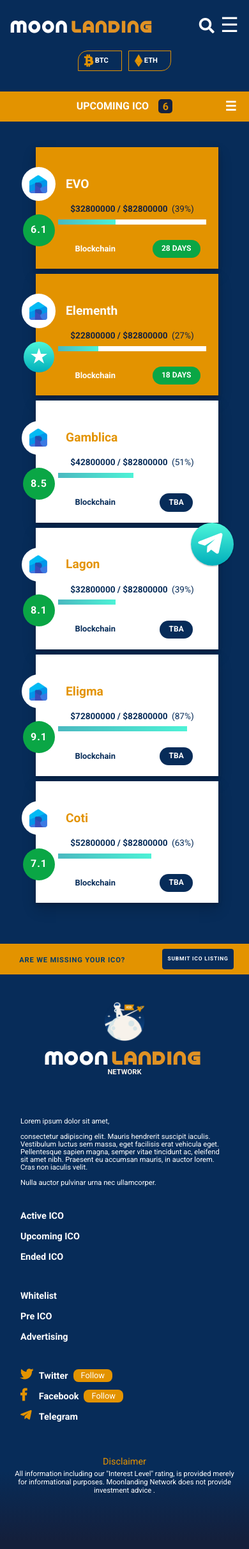
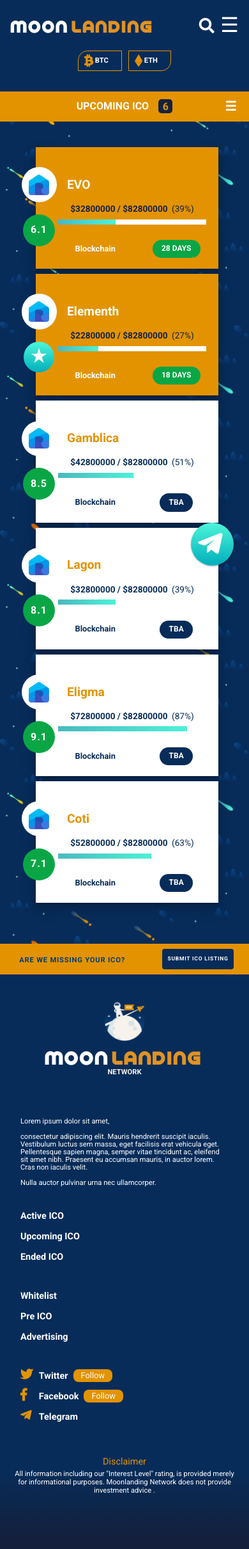
Before and after one commit to moonlandingnetwork/moonlandingnetwork.github.io, a Jekyll site: the page built from upcomingico.html, in a window 390 px wide. Shown: the whole page at 64% size. Built offline with Jekyll 4.4.1, drawn with Linux system fonts in a browser that asks for light colours; cached includes are drawn as plain includes; nearby versions of some CDN libraries; comment, search, counter and statistics services are not loaded.

Commit message:
Mobile Layout Update

```diff
--- a/css/style.css
+++ b/css/style.css
@@ -2422,7 +2422,11 @@ footer{
         background: none;
     }
     .main-body-content.bg-mobile{
-        background: none;
+        background-color: #072C59;
+        background-image: url('../images/banner.png');
+        background-size: contain;
+
+
     }
    /* Elements */
    .crypto-price.hidden-mobile{
@@ -2933,13 +2937,13 @@ footer{
     }
     .ico-table-title-image{
         margin: 0.7rem 1rem 0.7rem 0.7rem;
-        height: 42px;
-        width: 42px;
+        height: 44px;
+        width: 44px;
         padding: 0.35rem;
     }
     .ico-table-title-image img{
-        height: 28px;
-        width: 28px;
+        height: 32px;
+        width: 32px;
     }
     .ico-moonability{
         order: 2 !important;
@@ -2954,7 +2958,7 @@ footer{
     }
     .ico-moonability .featured-logo{
         color: #fff;
-        font-size: 1.8rem;
+        font-size: 1.7rem;
         background: linear-gradient(to top, #00AEBB, #4DF6DA );
         border-radius: 50%;
         height: 48px;
```
